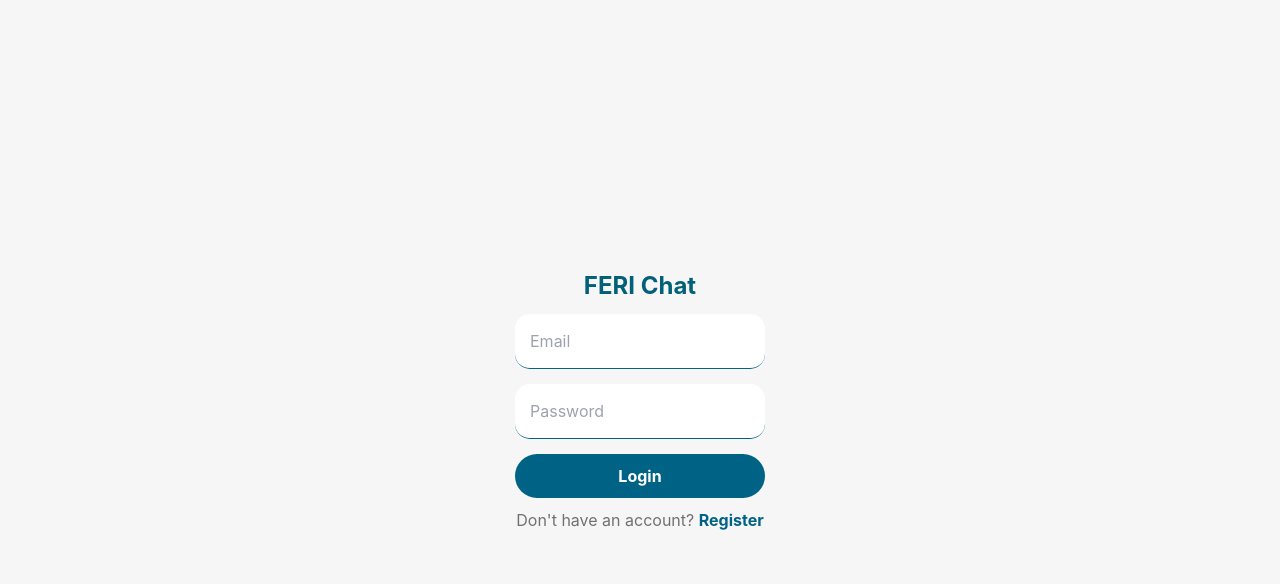
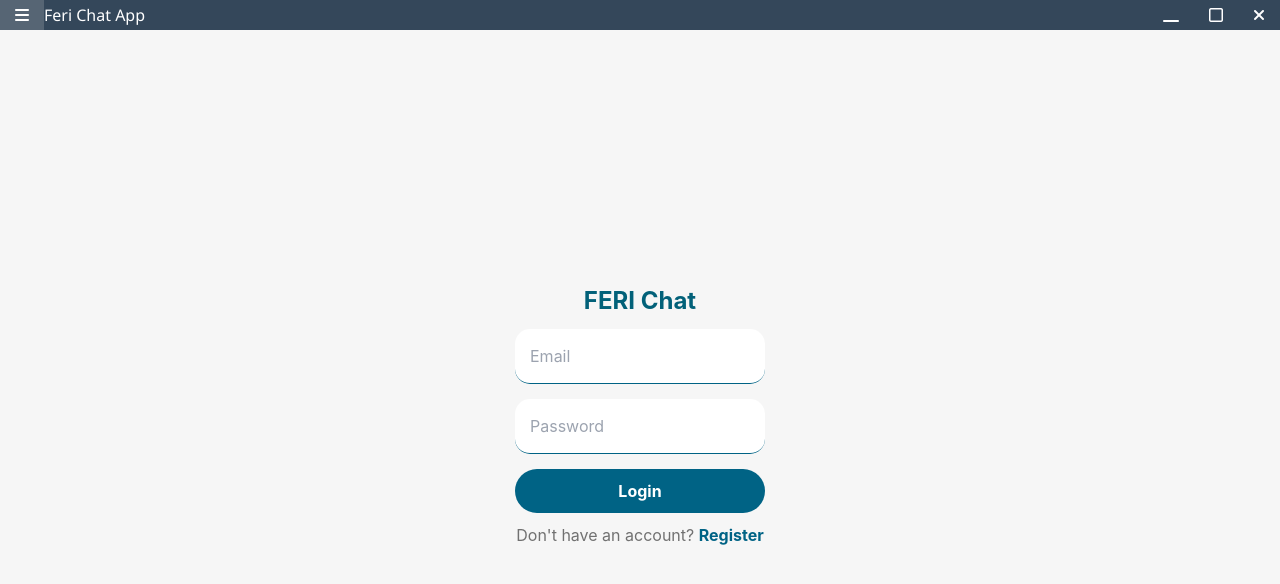
Before and after one commit to Quiirex/feri-chat-app, a React (Vite) app: page /login in a window 1280 px wide. Shown: the top 584 px of the page. Built offline with nearby package versions, Linux system fonts and the light colour scheme; no server answers.

Commit message:
added layouts to register and login form and styles also (menu)

```diff
--- a/src/components/login/Login.jsx
+++ b/src/components/login/Login.jsx
@@ -2,6 +2,8 @@ import { useNavigate, Link } from 'react-router-dom';
 import { useState } from 'react';
 import { signInWithEmailAndPassword } from 'firebase/auth';
 import { auth } from '@/services/firebase';
+import { Layout } from '../layout/Layout';
+
 import './Login.scss';
 
 const Login = () => {
@@ -31,6 +33,7 @@ const Login = () => {
   };
 
   return (
+    <Layout>
       <div className="login">
         <div className="formContainer">
           <div className="formWrapper">
@@ -64,6 +67,7 @@ const Login = () => {
           </div>
         </div>
       </div>
+    </Layout>
   );
 };
 
--- a/src/components/login/Login.scss
+++ b/src/components/login/Login.scss
@@ -1,5 +1,5 @@
 .formContainer {
-  height: 100vh;
+  height: calc(100vh - 30px);
   display: flex;
   align-items: center;
   justify-content: center;
--- a/src/components/register/Register.jsx
+++ b/src/components/register/Register.jsx
@@ -9,6 +9,7 @@ import {
   uploadBytesResumable,
 } from 'firebase/storage';
 import { doc, setDoc } from 'firebase/firestore';
+import { Layout } from '../layout/Layout';
 import './Register.scss';
 
 const Register = () => {
@@ -78,6 +79,7 @@ const Register = () => {
   };
 
   return (
+    <Layout>
       <div className="register">
         <div className="formContainer">
           <div className="formWrapper">
@@ -143,6 +145,7 @@ const Register = () => {
           </div>
         </div>
       </div>
+    </Layout>
   );
 };
 
--- a/src/components/register/Register.scss
+++ b/src/components/register/Register.scss
@@ -1,5 +1,5 @@
 .formContainer {
-  height: 100vh;
+  height: calc(100vh - 30px);
   display: flex;
   align-items: center;
   justify-content: center;
```
Lines whose indentation alone changed are shown as unchanged.
